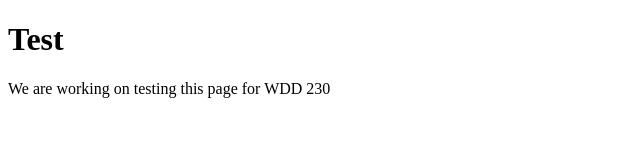
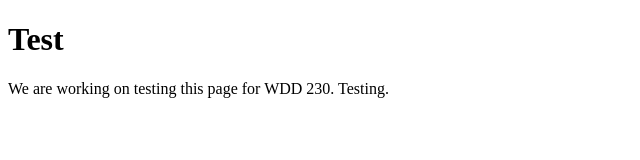
Before and after one commit to okaform/okaform.github.io, a plain HTML site: page index.html in a window 1280 px wide. Shown: the full height of the page, 0-640 px from the left. Drawn offline with Linux system fonts and the light colour scheme.

Commit message:
updated homepage

```diff
--- a/index.html
+++ b/index.html
@@ -7,6 +7,6 @@
 </head>
 <body>
     <h1>Test</h1>
-    <p>We are working on testing this page for WDD 230</p>
+    <p>We are working on testing this page for WDD 230. Testing.</p>
 </body>
 </html>
```
